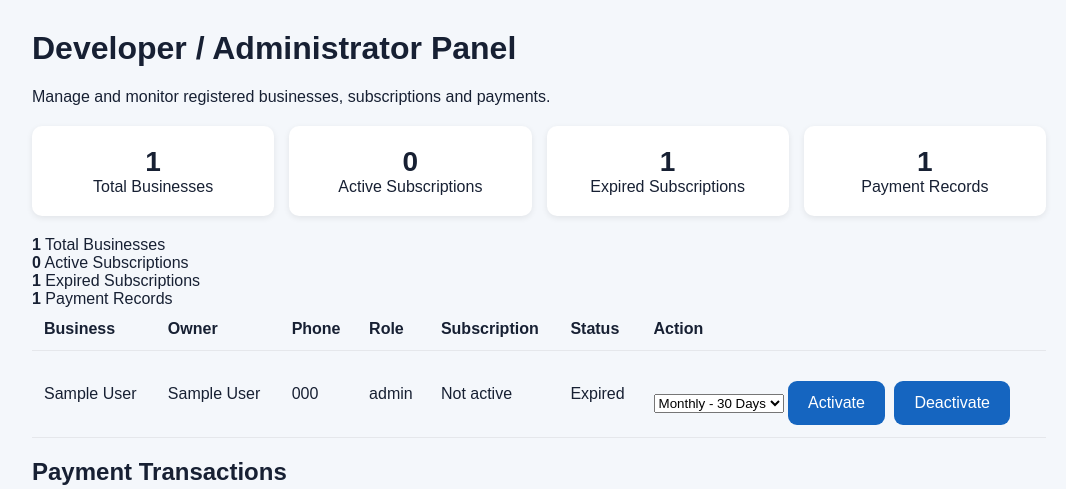
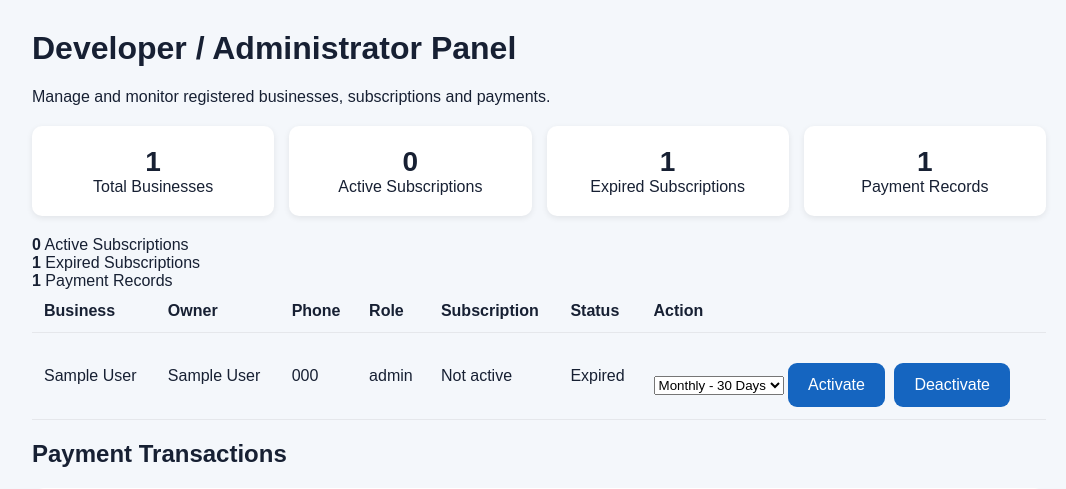
Before and after one commit to Okidi-richard/Business-Sales-Tracker, a Flask app: page /admin in a window 1280 px wide. Shown: the part 48-537 px from the top of the page, without its empty margins (101-1167 px from the left). Run offline with Flask 3, Linux system fonts and the light colour scheme; the visitor is signed in with stand-in values (Sample User, id 1); tables that the repository leaves empty hold one stand-in row (values such as "Sample post").

Commit message:
Remove total users section from admin.html
Removed total users display from admin template.

```diff
--- a/templates/admin.html
+++ b/templates/admin.html
@@ -30,9 +30,6 @@
         <span>Payment Records</span>
     </div>
 </div>
-        <strong>{{ total_users }}</strong>
-        <span>Total Businesses</span>
-    </div>
 
     <div>
         <strong>{{ active_users }}</strong>
```
